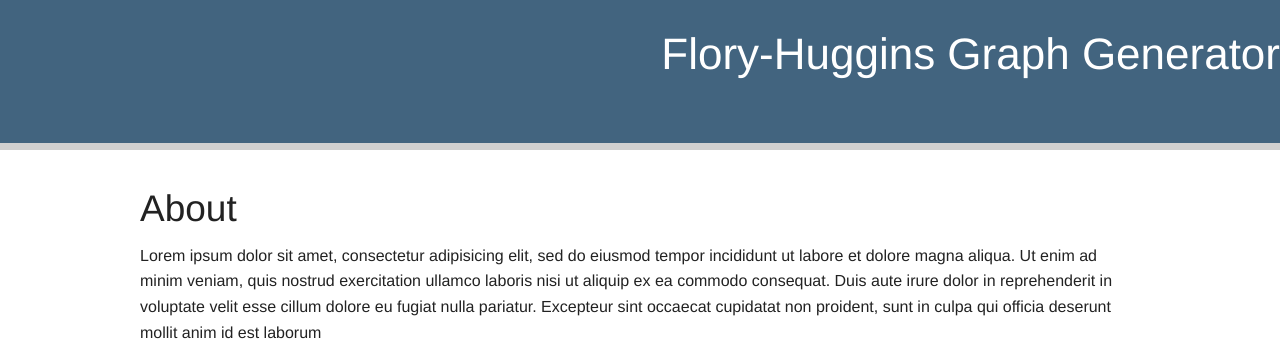
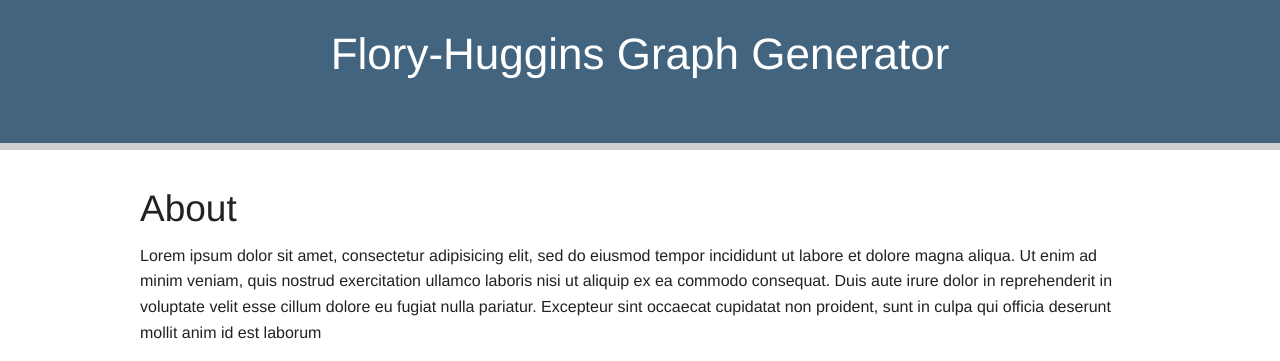
Before and after one commit to mladen5000/polymer2014, a Flask app: page /Flory.html in a window 1280 px wide. Shown: the part 45-406 px from the top of the page. Run offline with Flask 2, Linux system fonts and the light colour scheme; some libraries are stand-ins or nearby versions.

Commit message:
fixed alignment

```diff
--- a/static/Flory.css
+++ b/static/Flory.css
@@ -7,7 +7,7 @@
 }
 
 #Header h1 { color: white;
-	     text-align: right;
+	     text-align: center;
 }
 
 #fbox {border: solid black 7px;}
```
